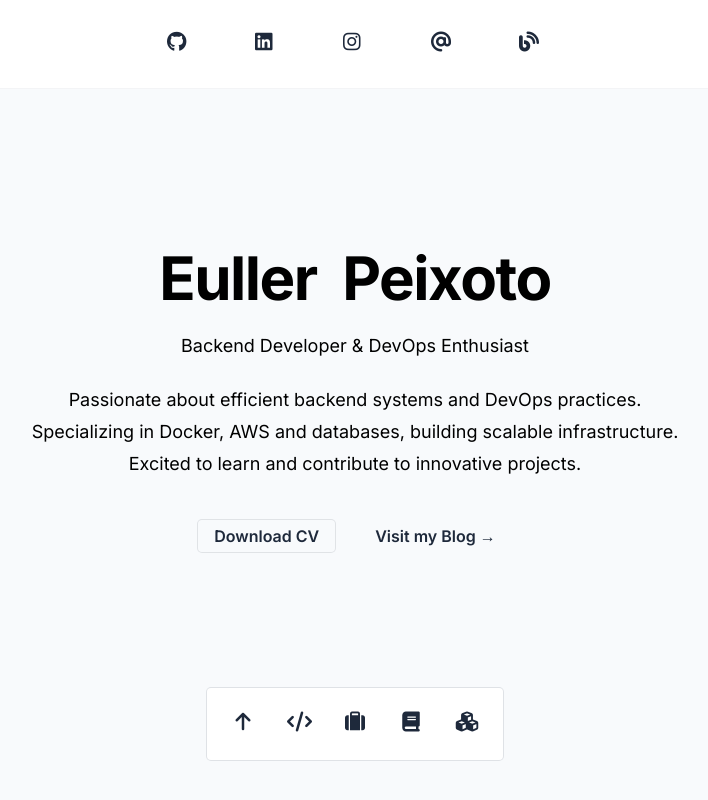
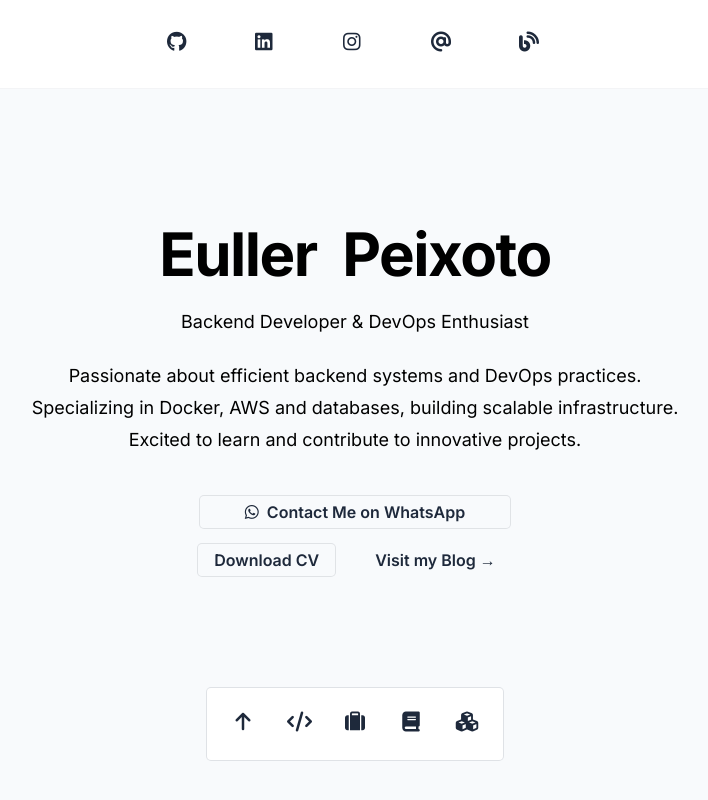
Before and after one commit to MoranggNormal/portfolio-blog, a Next.js app: page / in a window 1280 px wide. Shown: the top 800 px of the page, without its empty margins (285-993 px from the left). Built offline with nearby package versions, Linux system fonts and the light colour scheme.

Commit message:
added webzap button

```diff
--- a/components/portfolio/Presentation.tsx
+++ b/components/portfolio/Presentation.tsx
@@ -24,6 +24,16 @@ const Presentation = () => {
           </p>
           <div className="mt-10 flex items-center justify-center gap-x-6 ">
             <a
+              href="https://api.whatsapp.com/send?phone=5581982053106&text=Ol%C3%A1!%20Cheguei%20at%C3%A9%20aqui%20a%20partir%20do%20seu%20site%20e%20gostaria%20de%20solicitar%20um%20servi%C3%A7o."
+              target="_blank"
+              className="rounded w-[310px] px-4 py-1 font-semibold text-slate-800 ring-1 ring-gray-900/10 transition-colors duration-300 ease-in-out hover:bg-slate-800 hover:text-white hover:ring-gray-900/20 hover:drop-shadow-3xl"
+            >
+              <i className="fa-brands fa-whatsapp  mr-2"></i>
+              Contact Me on WhatsApp
+            </a>
+          </div>
+          <div className="mt-4 flex items-center justify-center gap-x-6 ">
+            <a
               href="#"
               className="rounded px-4 py-1 font-semibold text-slate-800 ring-1 ring-gray-900/10 transition-colors duration-300 ease-in-out hover:bg-slate-800 hover:text-white hover:ring-gray-900/20 hover:drop-shadow-3xl"
             >
```
